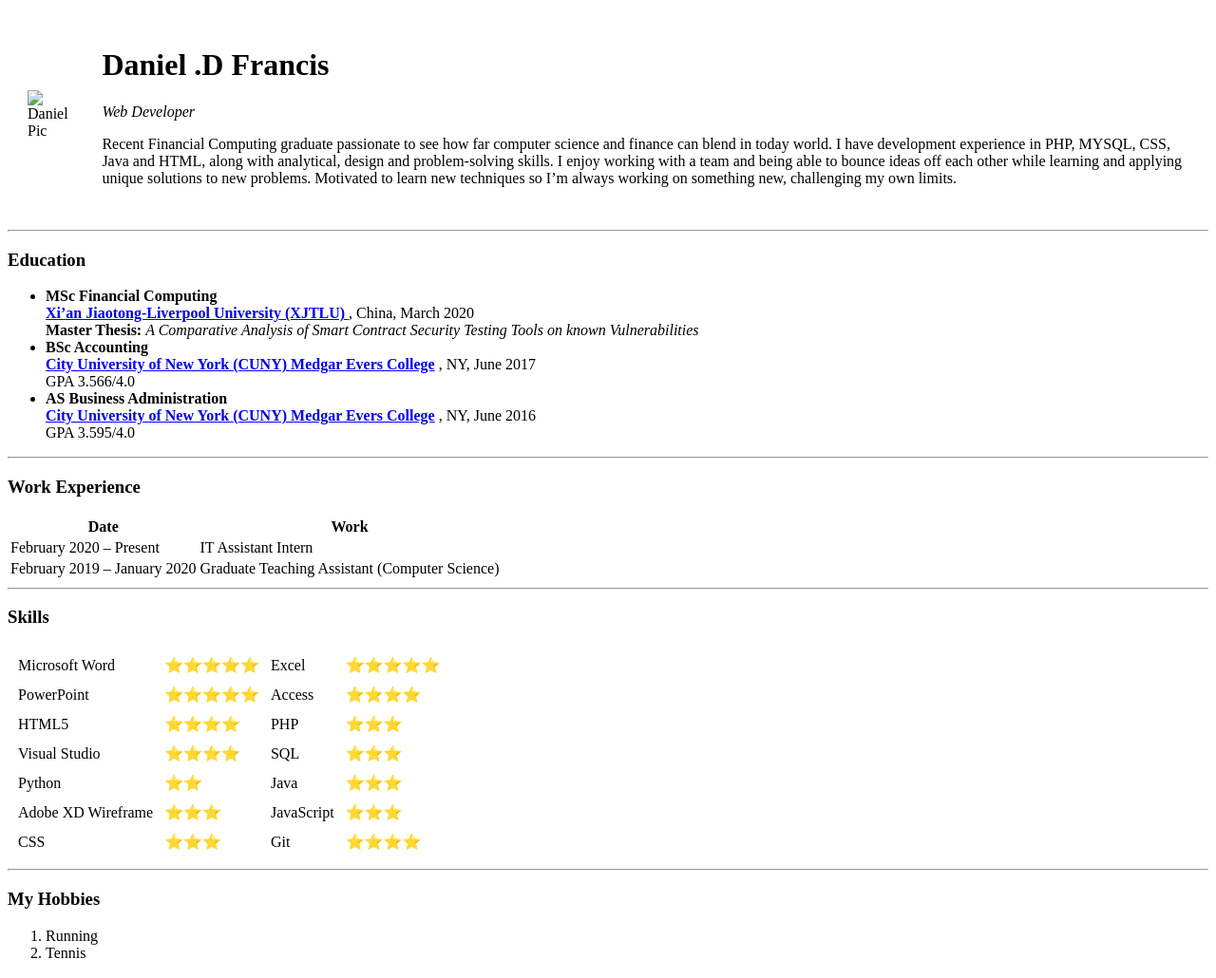
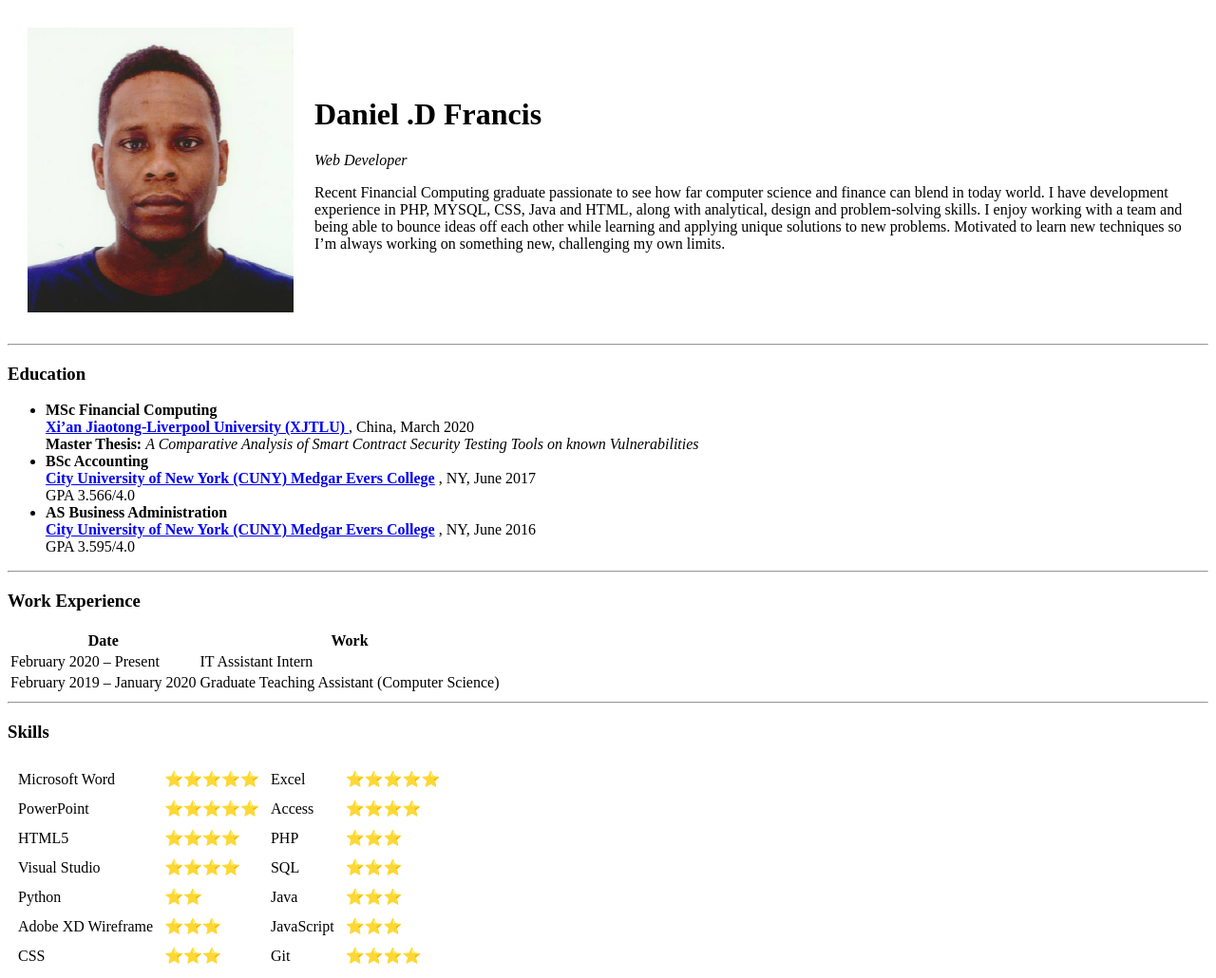
Before and after one commit to sirfrancis553544/CV-, a plain HTML site: page index.html in a window 1280 px wide. Shown: the top 1030 px of the page at 95% size. Drawn offline with Linux system fonts and the light colour scheme; the site is published under a folder, as on GitHub Pages, so addresses that start at the root find nothing.

Commit message:
Update index.html

```diff
--- a/index.html
+++ b/index.html
@@ -11,7 +11,7 @@
     <table cellspacing="20">
         <tr>
             <td>
-                <img src="/me.jpg" width="280" height="300" alt="Daniel Pic" />
+                <img src="me.jpg" width="280" height="300" alt="Daniel Pic" />
             </td>
             <td>
                 <h1>Daniel .D Francis</h1>
```
